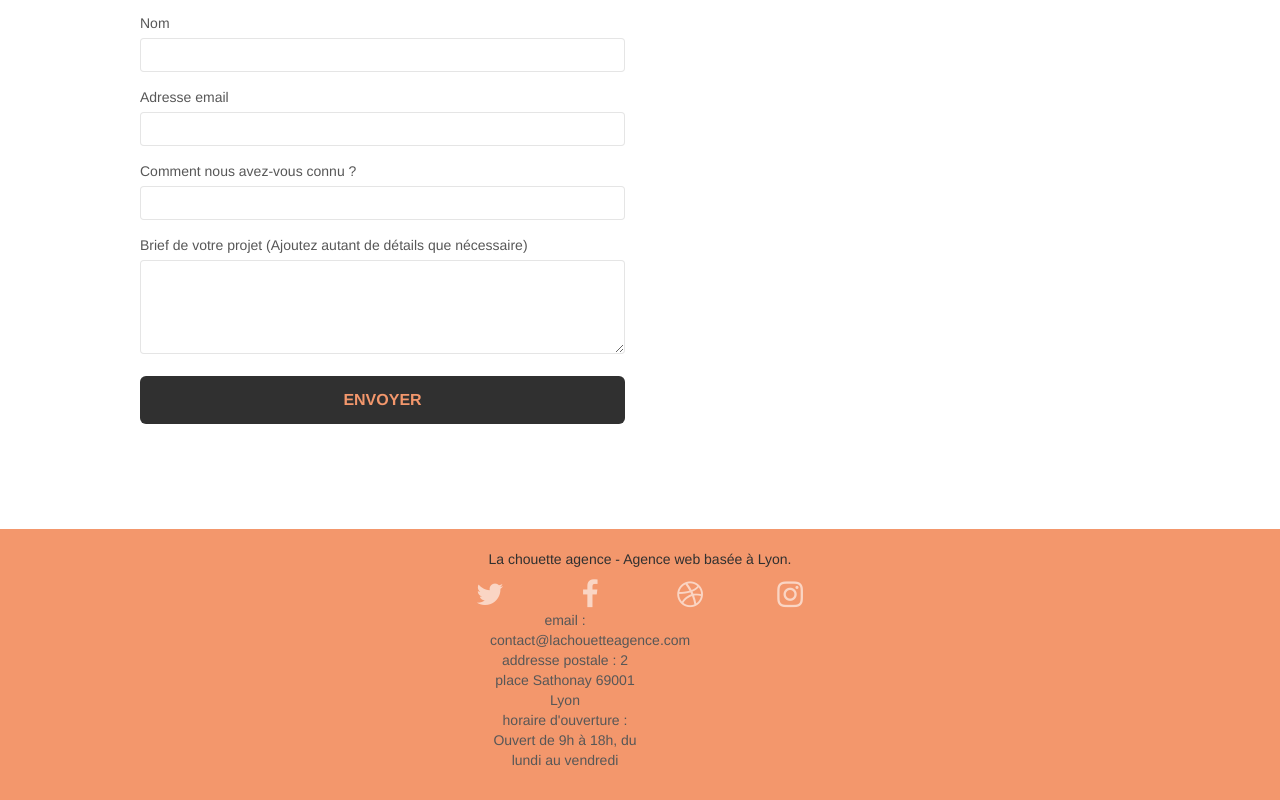
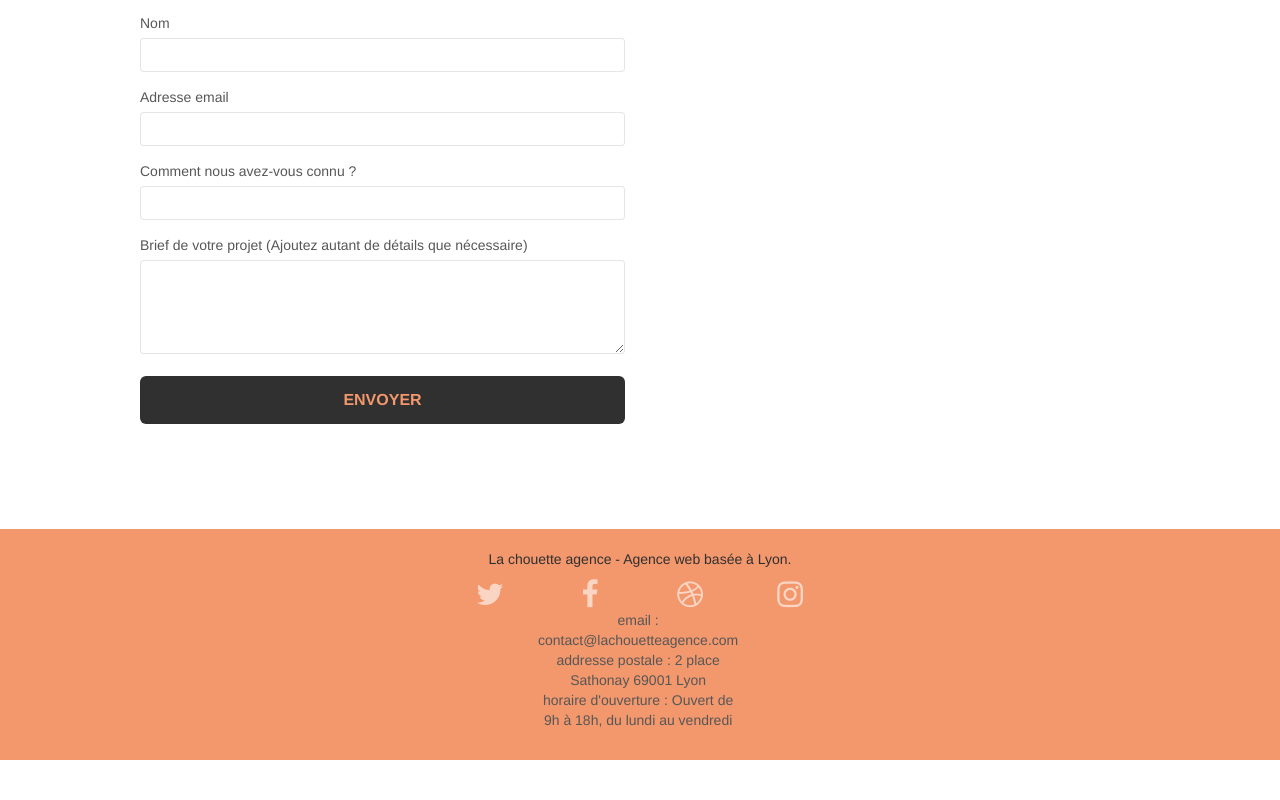
Before and after one commit to Youssraabh/La_chouette_agence_optimis-, a plain HTML site: page page2.html in a window 1280 px wide. Shown: the part 510-1310 px from the top of the page. After the commit the page ends 1270 px from the top, so only its background shows below. Drawn offline with nearby package versions, Linux system fonts and the light colour scheme.

Commit message:
footer modif

```diff
--- a/style.css
+++ b/style.css
@@ -682,7 +682,8 @@ p {
     font-size: 14px;
 }
 .Contact{
-    padding-left: 50px;
+    padding-left: 98px;
+    display:flex;
 }
 .tight-width-whitespace {
     max-width: 600px;
```
